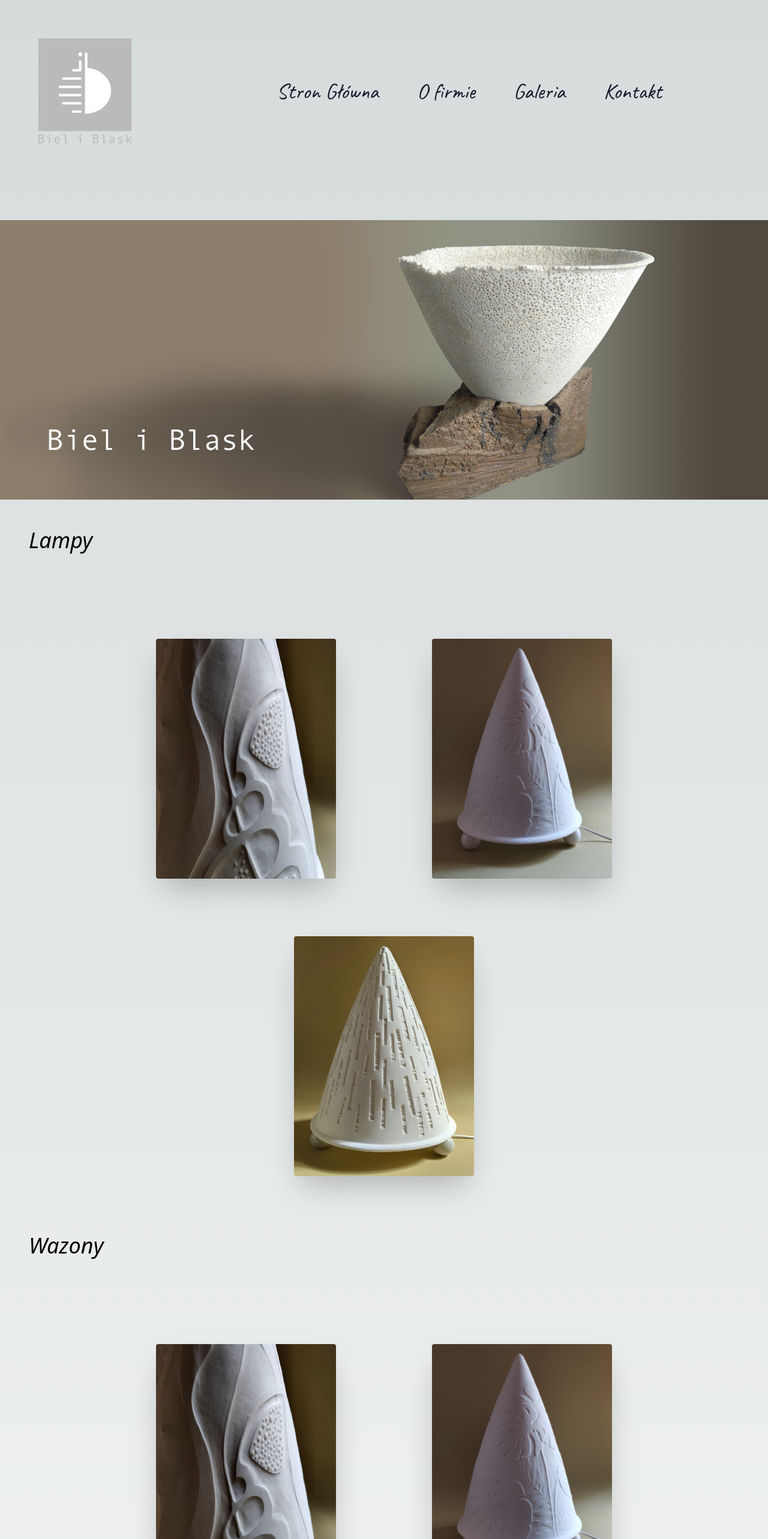
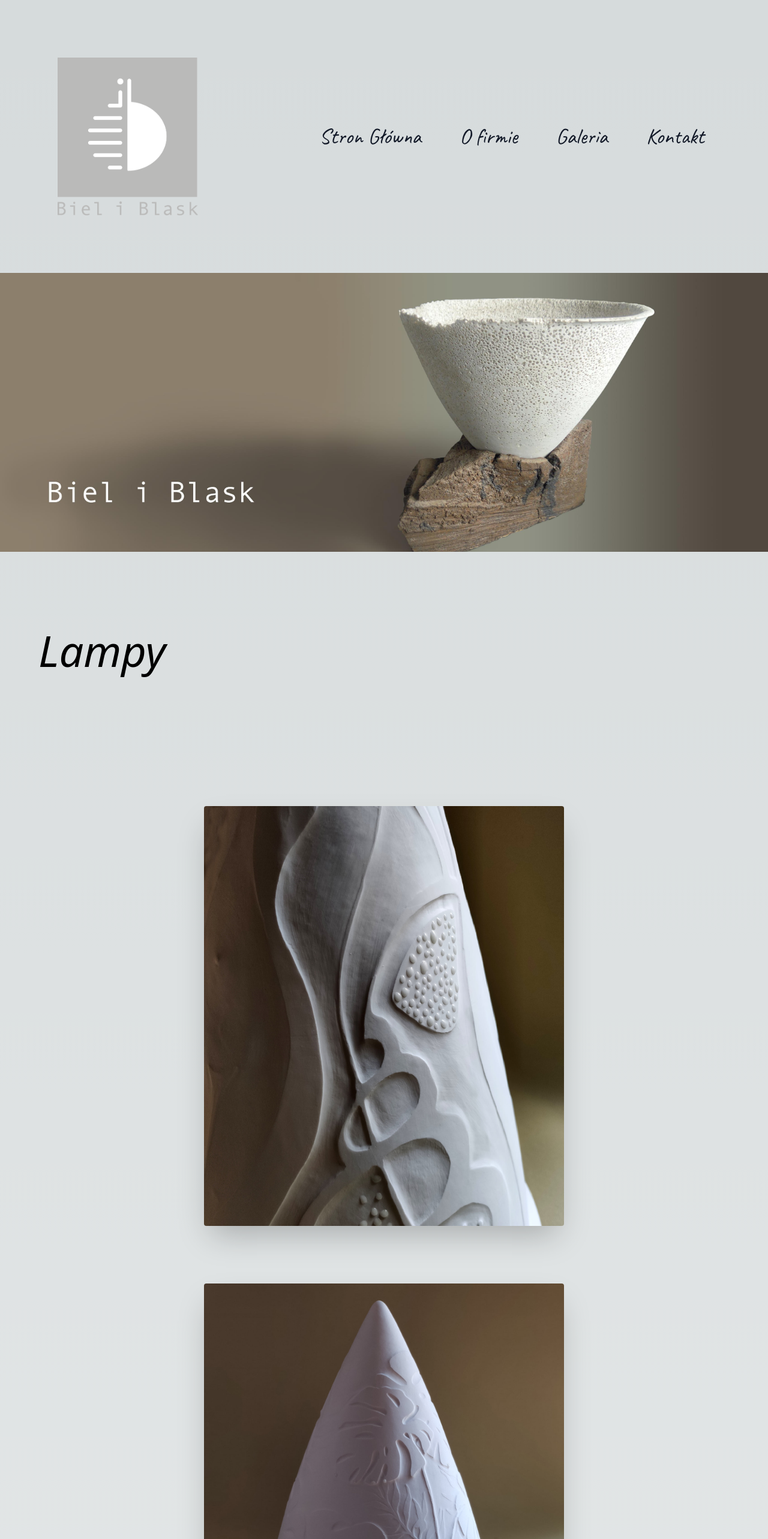
Before and after one commit to AndrzejGrabarz/Hell, a Next.js app: page / in a window 1280 px wide. Shown: the top 2566 px of the page at 60% size. Built offline with nearby package versions, Linux system fonts and the light colour scheme.

Commit message:
Uwagi ze spotkania

```diff
--- a/components/ImageBox.js
+++ b/components/ImageBox.js
@@ -21,7 +21,7 @@ function ImageBox({ lampOn, lampOff, lampa }) {
         query: { data: (JSON.stringify(selectedLamp)) },
       }}
       >
-        <div className="w-[200px] h-[300px]  sm:w-[300px] sm:h-[400px]">
+        <div className="w-[200px] h-[300px]  sm:w-[600px] sm:h-[700px]">
           <Image
             className="rounded shadow-2xl"
             src={`/${isLampOn ? lampOff : lampOn}.jpg`}
--- a/components/ImageBoxGallery.js
+++ b/components/ImageBoxGallery.js
@@ -31,7 +31,7 @@ function ImageBoxGallery({ lampOn, lampOff, lampa }) {
       onMouseOut={() => setIsLampOn(false)}
     >
       <button type="submit" onClick={show}>
-        <div className="w-[200px] h-[300px]  sm:w-[300px] sm:h-[400px]">
+        <div className="w-[200px] h-[300px]  sm:w-[400px] sm:h-[500px]">
           <Image
             className="rounded shadow-2xl"
             src={`/${isLampOn ? lampOff : lampOn}.jpg`}
--- a/components/Navbar/Navbar.js
+++ b/components/Navbar/Navbar.js
@@ -5,14 +5,14 @@ import Link from 'next/link';
 function Navbar() {
   return (
     <div className="flex flex-col sm:flex-row items-center  font-mono w-full">
-      <div className="m-16">
+      <div className="m:12 sm:m-24">
         <Image
           id="logo"
           src="/logo.png"
           alt="Vercel Logo"
           className="sm:mx-auto"
-          width={200}
-          height={200}
+          width={350}
+          height={350}
           priority
         />
       </div>
--- a/pages/index.js
+++ b/pages/index.js
@@ -7,7 +7,7 @@ export default function Home() {
   return (
     <main className="flex min-h-screen w-full flex-col items-center ">
       <Navbar />
-      <div className="flex w-full mt-16 ">
+      <div className="flex w-full ">
         <Image
           src="/Wstęp.jpg"
           alt="Wstęp"
@@ -16,19 +16,19 @@ export default function Home() {
           layout="responsive"
         />
       </div>
-      <div className="flex self-start text-4xl m-12 font-RedHatItalic  italic ">Lampy</div>
+      <div className="flex self-start text-4xl m-12 sm:text-7xl sm:mx-16 sm:my-32 font-RedHatItalic  italic ">Lampy</div>
       <div className="flex justify-center flex-row mt-8 sm:mt-12 flex-wrap">
         <ImageBox lampOn="KluczOff" lampOff="KluczOn" lampa="Klucz" />
         <ImageBox lampOn="LotosOff" lampOff="LotosOn" lampa="Lotos" />
         <ImageBox lampOn="PasekOff" lampOff="PasekOn" lampa="Pasek" />
       </div>
-      <div className="flex self-start text-4xl m-12 font-RedHatItalic  italic">Wazony</div>
+      <div className="flex self-start text-4xl m-12 sm:text-7xl sm:mx-16 sm:my-32 font-RedHatItalic  italic">Wazony</div>
       <div className="flex justify-center flex-row mt-12 flex-wrap">
         <ImageBox lampOn="KluczOff" lampOff="KluczOn" lampa="Klucz" />
         <ImageBox lampOn="LotosOff" lampOff="LotosOn" lampa="Lotos" />
         <ImageBox lampOn="PasekOff" lampOff="PasekOn" lampa="Pasek" />
       </div>
-      <div className="flex self-start text-4xl m-12 font-RedHatItalic  italic">Patery</div>
+      <div className="flex self-start text-4xl m-12 sm:text-7xl sm:mx-16 sm:my-32 font-RedHatItalic  italic">Patery</div>
       <div className="flex justify-center flex-row mt-12 flex-wrap mb-4">
         <ImageBox lampOn="KluczOff" lampOff="KluczOn" lampa="Klucz" />
         <ImageBox lampOn="LotosOff" lampOff="LotosOn" lampa="Lotos" />
--- a/pages/lampy/[lampname].js
+++ b/pages/lampy/[lampname].js
@@ -23,7 +23,7 @@ function Lampa() {
             <div className="w-[300px] h-[400px]  sm:w-[500px] sm:h-[600px] sm:mx-16">
               {data && data.lampOffSrc ? (
                 <Image
-                  className="rounded shadow-2xl mt-20 border-2 border-black"
+                  className="rounded shadow-2xl mt-20 "
                   src={data.lampOffSrc}
                   sizes="100vw"
                   style={{ width: '100%', height: '100%' }}
@@ -43,7 +43,7 @@ function Lampa() {
               data.morePhotos.map((photo, index) => (
                 <div className="w-[100px] h-[100px] sm:w-[120px] sm:h-[120px] mx-2" >
                   <Image
-                    className="rounded shadow-2xl border-2 border-black hover:scale-125 rounded"
+                    className="rounded shadow-2xl  hover:scale-125 rounded"
                     src={photo}
                     sizes="100vw"
                     style={{ width: '100%', height: '100%' }}
@@ -61,7 +61,7 @@ function Lampa() {
         </div>
         <div className=" flex  min-h-screen w-full  sm:mr-16">
           <div className="">
-            <div className="flex justify-center mb-16 text-6xl mt-24 font-RedHatItalic font-medium italic">
+            <div className="flex justify-center mb-16 text-6xl mt-24 font-RedHatItalic font-medium">
               {/* {data.name} */}
               {' '}
               Lotos
```
